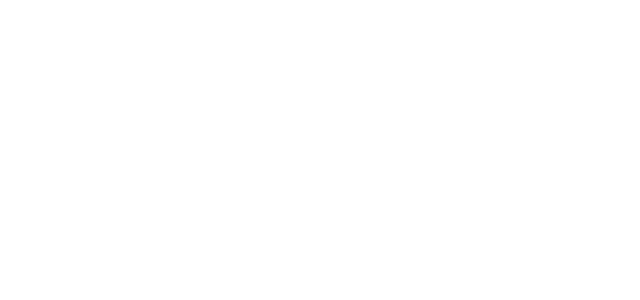
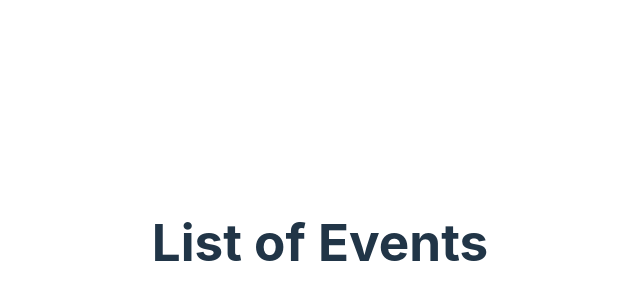
Before and after one commit to Dimmestsalmon/project3, a React (Vite) app in the folder project3/: page /events in a window 1280 px wide. Before the commit this address had no page. Shown: the part 158-458 px from the top of the page, without its empty margins (320-960 px from the left). Built offline with nearby package versions, Linux system fonts and the light colour scheme.

Commit message:
added events route

```diff
--- a/project3/src/App.jsx
+++ b/project3/src/App.jsx
@@ -6,6 +6,7 @@
 import { BrowserRouter as Router, Routes, Route } from 'react-router-dom';
 import Home from './pages/Home';
 import Queue from './components/Queue';
+import Events from './components/Events';
 
 function App() {
 
@@ -14,6 +15,7 @@
       <Routes>
         <Route path="/" element={<Home />} />
         <Route path="/queue" element={<Queue />} />
+        <Route path="/events" element={<Events />} />
       </Routes>
     </Router>
   )
--- /dev/null
+++ b/project3/src/components/Events.jsx
@@ -0,0 +1,11 @@
+import React, {useState, useEffect} from 'react';
+
+const Events = () => {
+  return (
+    <>
+    <h1>List of Events</h1>
+    </>
+  )
+}
+
+export default Events
```
